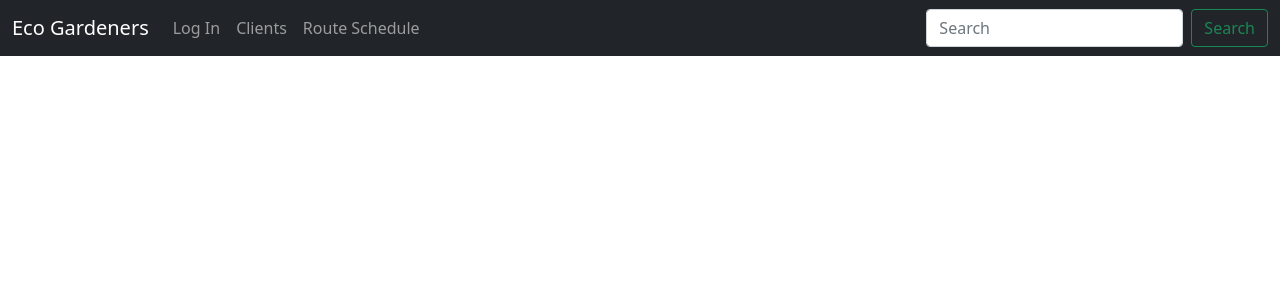
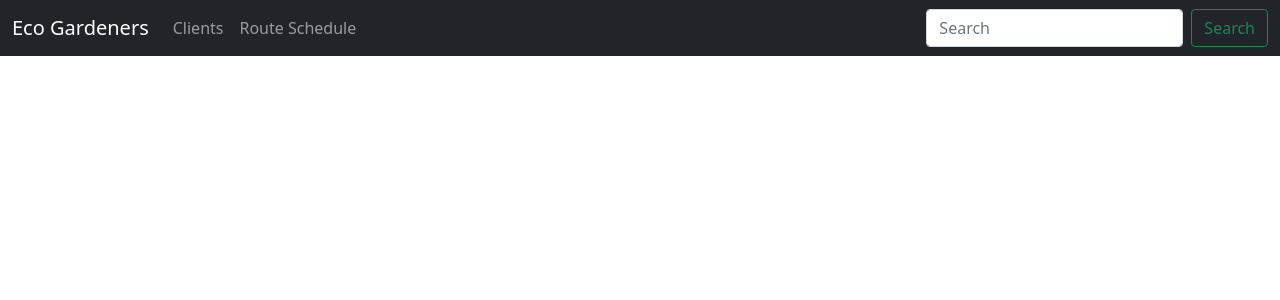
Before and after one commit to moondial-pal/crew, a Django app: page /clients/ in a window 1280 px wide. Shown: the top 300 px of the page. Run offline with Django 3.2, Linux system fonts and the light colour scheme; data that the repository does not hold is empty.

Commit message:
removed login link. need to populate route page with content. need to populate client details page.

```diff
--- a/crew/templates/navbar.html
+++ b/crew/templates/navbar.html
@@ -6,9 +6,6 @@
     </button>
     <div class="collapse navbar-collapse" id="navbarSupportedContent">
       <ul class="navbar-nav me-auto mb-2 mb-lg-0">
-        <li class="nav-item">
-          <a class="nav-link" href="/accounts/login/">Log In</a>
-        </li>
         <li class="nav-item">
           <a class="nav-link" href="/clients/">Clients</a>
         </li>
```
